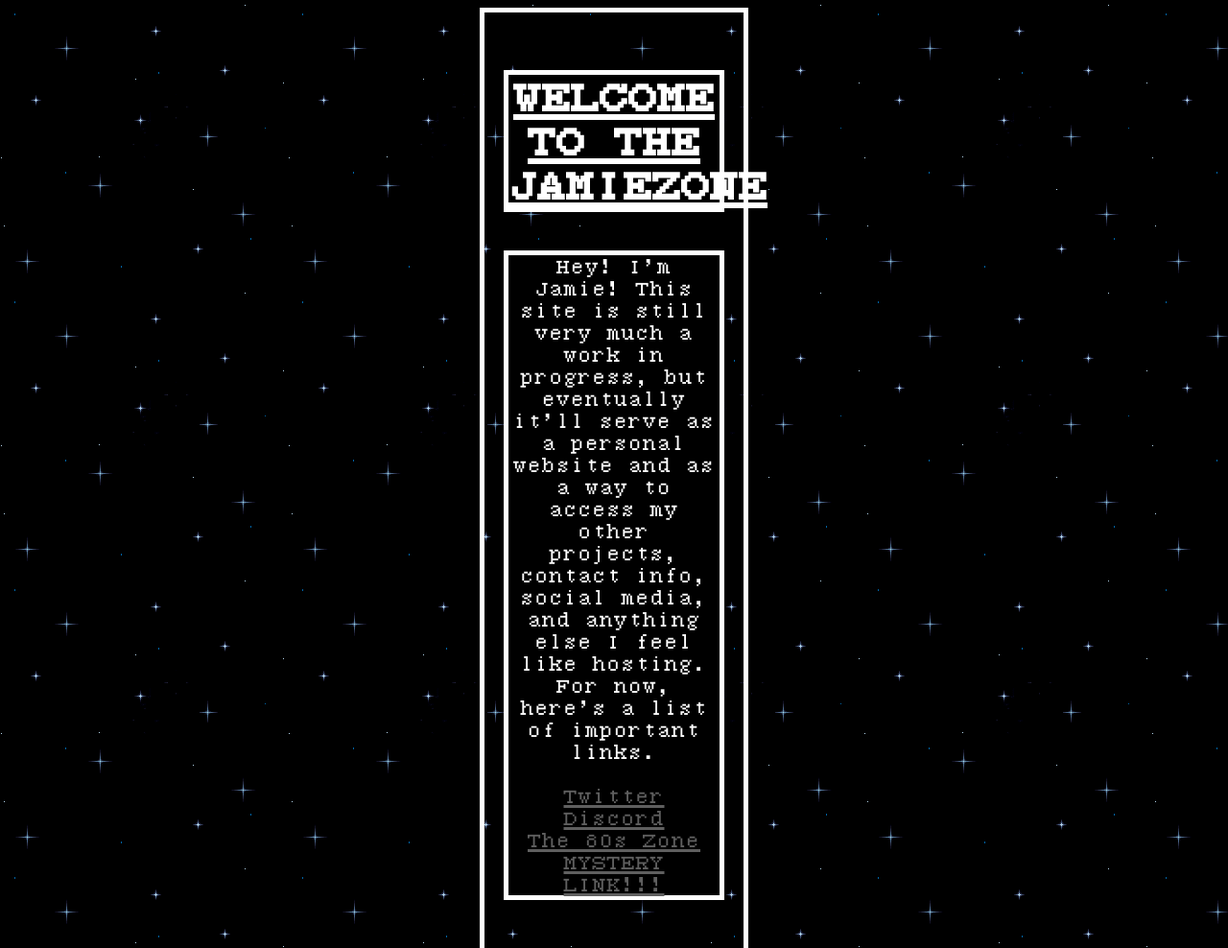
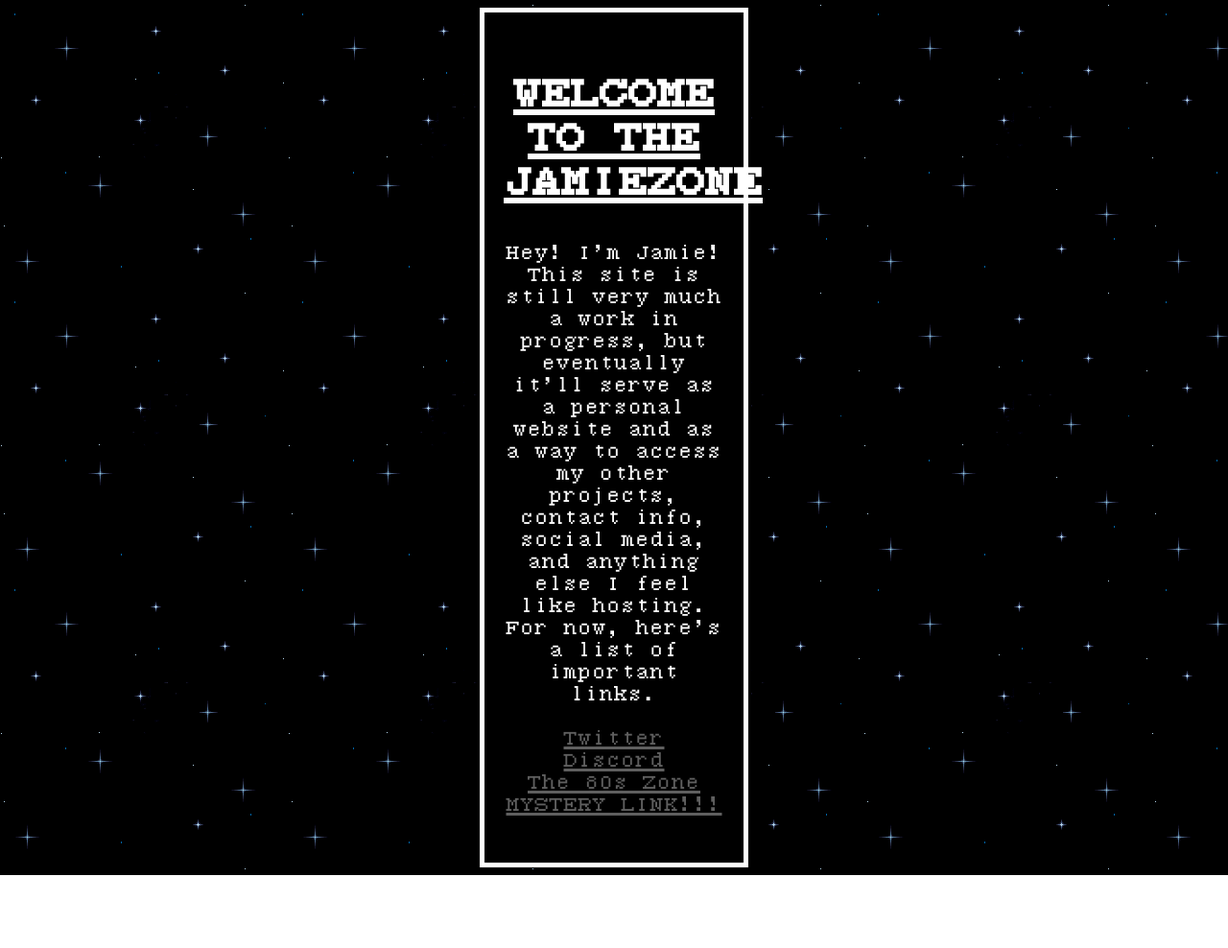
Before and after one commit to Toastee480/Website, a plain HTML site: page website/index.html in a window 1280 px wide. Shown: the top 988 px of the page at 96% size. After the commit the page ends 912 px from the top, so only its background shows below. Drawn offline with Linux system fonts and the light colour scheme.

Commit message:
page division, box

```diff
--- a/website/css/main.css
+++ b/website/css/main.css
@@ -6,35 +6,27 @@
 h1 {
   text-decoration: underline;
   font-size: 60px;
-  background-color: black;
-  border-style: solid;
-  border-width: 5px;
-  border-color: white;
 }
 
 body {
   background: url(/img/starbg.gif) repeat top left;
-  background-color: white;
-  border-style: solid;
-  border-width: 5px;
-  border-color: white;
   color: white;
   font-family: "7serif";
   font-size: 30px;
   margin-left: 500px;
   margin-right: 500px;
+  text-align: center;
+}
+
+main {
+  background-color: black;
+  border-style: solid;
+  border-width: 5px;
+  border-color: white;
   padding: 20px;
-  text-align: center;
 }
 
 a {
   color: #5f5f5f;
   text-decoration: underline;
 }
-
-.main {
-  background-color: black;
-  border-style: solid;
-  border-width: 5px;
-  border-color: white;
-}
--- a/website/index.html
+++ b/website/index.html
@@ -7,6 +7,7 @@
     <audio src="https://b.catgirlsare.sexy/HUGygybskJYe.mp3" autoplay loop></audio>
   </head>
   <body>
+    <main>
       <h1 class = "header">WELCOME TO THE JAMIEZONE</h1>
       <p class = "main">Hey! I'm Jamie! This site is still very much a work in progress, but
         eventually it'll serve as a personal website and as a way to access my
@@ -18,5 +19,6 @@
         <a href="https://the80s.zone/">The 80s Zone</a> <br>
         <a href="https://mypartz.sexy">MYSTERY LINK!!!</a> <br>
       </p>
+    </main>
   </body>
 </html>
```
Lines whose indentation alone changed are shown as unchanged.
